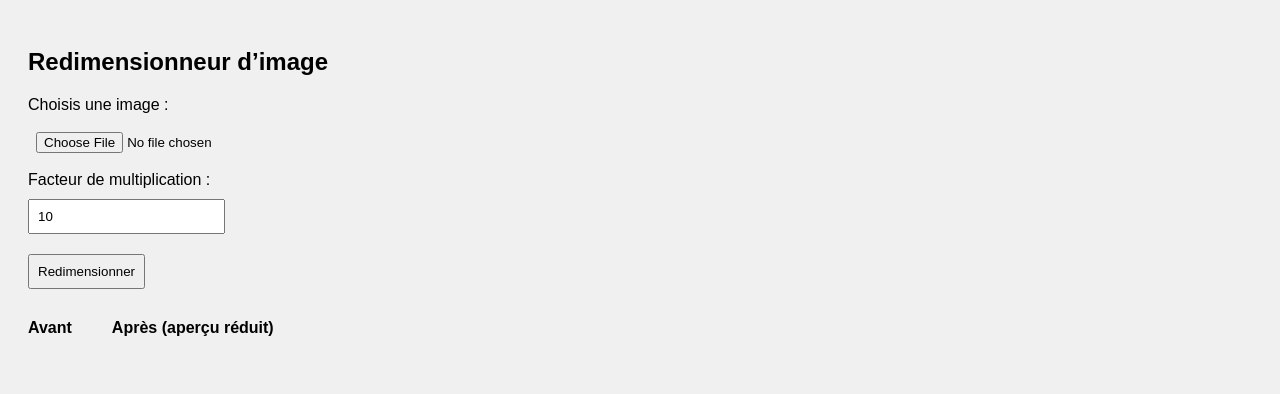
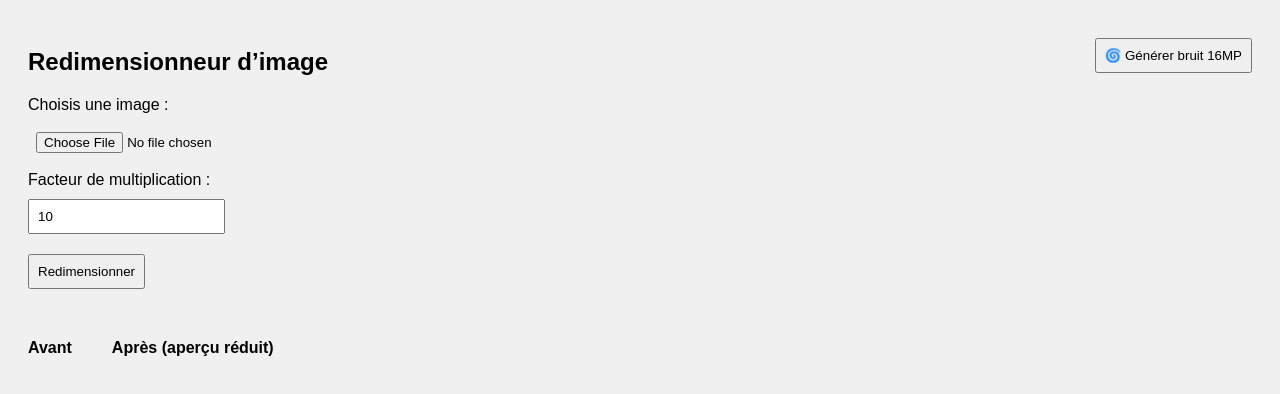
Before and after one commit to Cazozozop/multiplieur, a plain HTML site: page index.html in a window 1280 px wide. Drawn offline with Linux system fonts and the light colour scheme.

Commit message:
Update index.html

```diff
--- a/index.html
+++ b/index.html
@@ -8,6 +8,14 @@
       font-family: sans-serif;
       background: #f0f0f0;
       padding: 20px;
+      display: flex;
+      flex-direction: column;
+      gap: 20px;
+    }
+    .top-bar {
+      display: flex;
+      justify-content: space-between;
+      align-items: flex-start;
     }
     input, button {
       margin: 10px 0;
@@ -32,6 +40,8 @@
 </head>
 <body>
 
+  <div class="top-bar">
+    <div>
       <h2>Redimensionneur d’image</h2>
 
       <label>Choisis une image :</label><br>
@@ -44,6 +54,12 @@
       <a id="downloadLink" href="#" download="image_redimensionnee.png" style="display:none;">
         <button>Télécharger</button>
       </a>
+    </div>
+
+    <div>
+      <button onclick="genererImageBruit()">🌀 Générer bruit 16MP</button>
+    </div>
+  </div>
 
   <div class="preview-container">
     <div class="preview-box">
@@ -94,15 +110,13 @@
           ctx.imageSmoothingEnabled = false;
           ctx.drawImage(img, 0, 0, newWidth, newHeight);
 
-          // Mettre à jour le lien de téléchargement
           canvas.toBlob(blob => {
-            if (downloadURL) URL.revokeObjectURL(downloadURL); // nettoyer ancien blob
+            if (downloadURL) URL.revokeObjectURL(downloadURL);
             downloadURL = URL.createObjectURL(blob);
             downloadLink.href = downloadURL;
             downloadLink.style.display = "inline-block";
           }, "image/png");
 
-          // Afficher les aperçus
           const previewCanvas = document.createElement("canvas");
           const scale = Math.min(300 / newWidth, 300 / newHeight, 1);
           previewCanvas.width = newWidth * scale;
@@ -123,6 +137,33 @@
 
       reader.readAsDataURL(file);
     }
+
+    function genererImageBruit() {
+      const size = 4096; // 4096 x 4096 = 16,777,216 pixels = 16MP
+      const canvas = document.createElement("canvas");
+      canvas.width = size;
+      canvas.height = size;
+      const ctx = canvas.getContext("2d");
+      const imageData = ctx.createImageData(size, size);
+      const data = imageData.data;
+
+      for (let i = 0; i < data.length; i += 4) {
+        const v = Math.random() * 255;
+        data[i] = data[i + 1] = data[i + 2] = v; // grayscale noise
+        data[i + 3] = 255;
+      }
+
+      ctx.putImageData(imageData, 0, 0);
+
+      canvas.toBlob(blob => {
+        const url = URL.createObjectURL(blob);
+        const a = document.createElement("a");
+        a.href = url;
+        a.download = "bruit_16mp.png";
+        a.click();
+        URL.revokeObjectURL(url);
+      }, "image/png");
+    }
   </script>
 
 </body>
```
Lines whose indentation alone changed are shown as unchanged.
